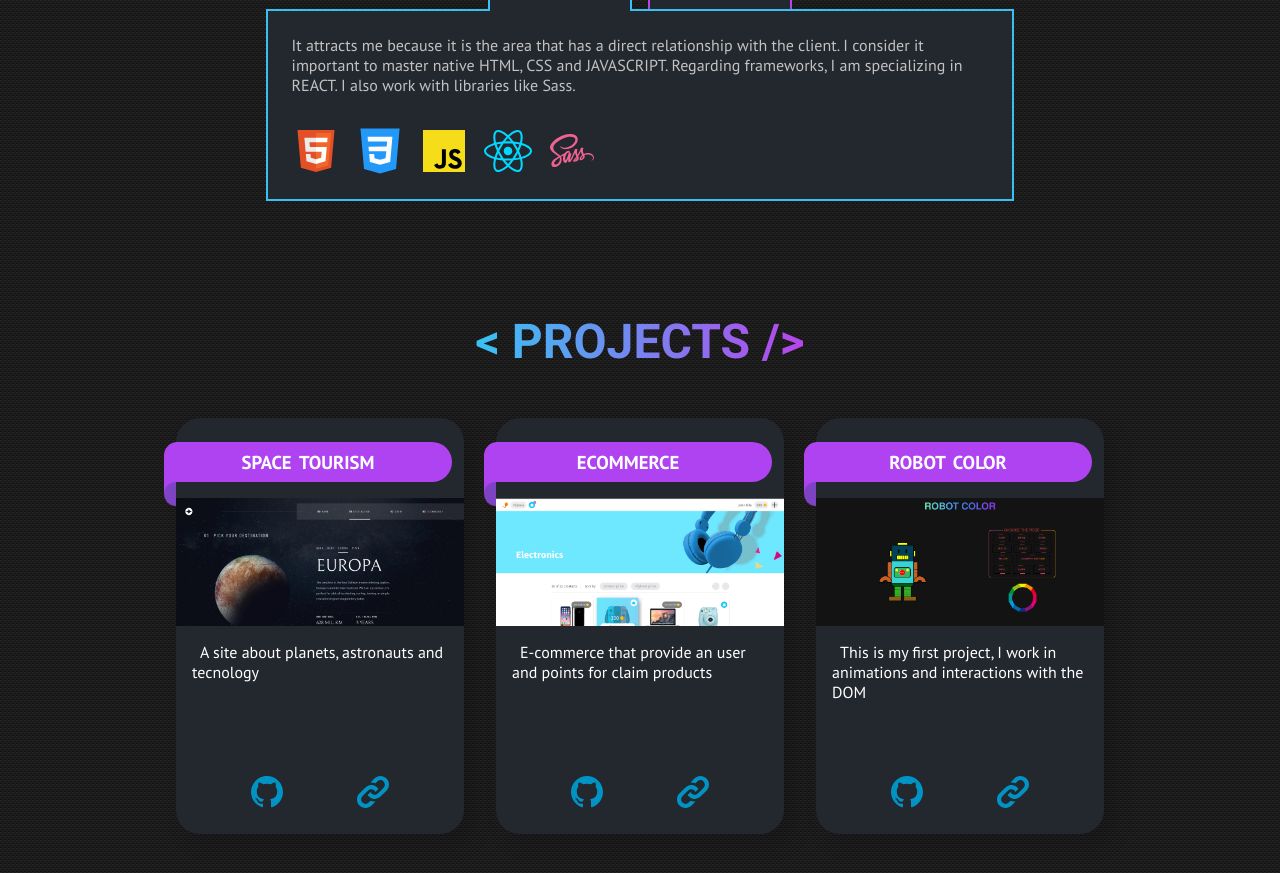
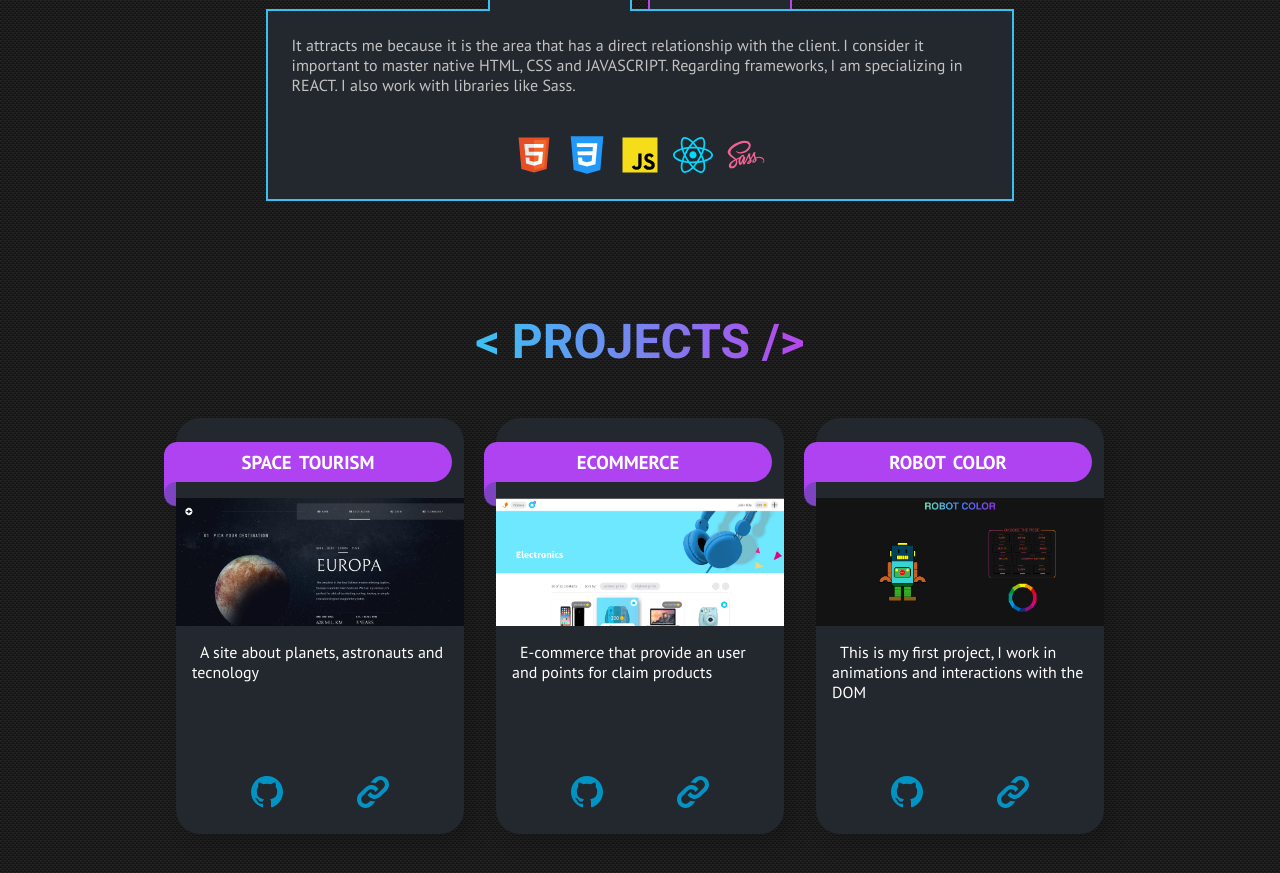
Before and after one commit to charly8888/portfolio, a React (Vite) app: page / in a window 1280 px wide. Shown: the part 1024-1897 px from the top of the page. Built offline with nearby package versions, Linux system fonts and the light colour scheme.

Commit message:
fix icon size

```diff
--- a/src/components/Skills/skills.module.scss
+++ b/src/components/Skills/skills.module.scss
@@ -64,8 +64,9 @@
 .containerImg{
   display: flex;
   align-items: center;
-  gap: 1rem;
+  justify-content: center;
+  gap: .8rem;
 }
 .imgIcon{
-  width: 3rem;
+  width: 2.5rem;
 }
```
